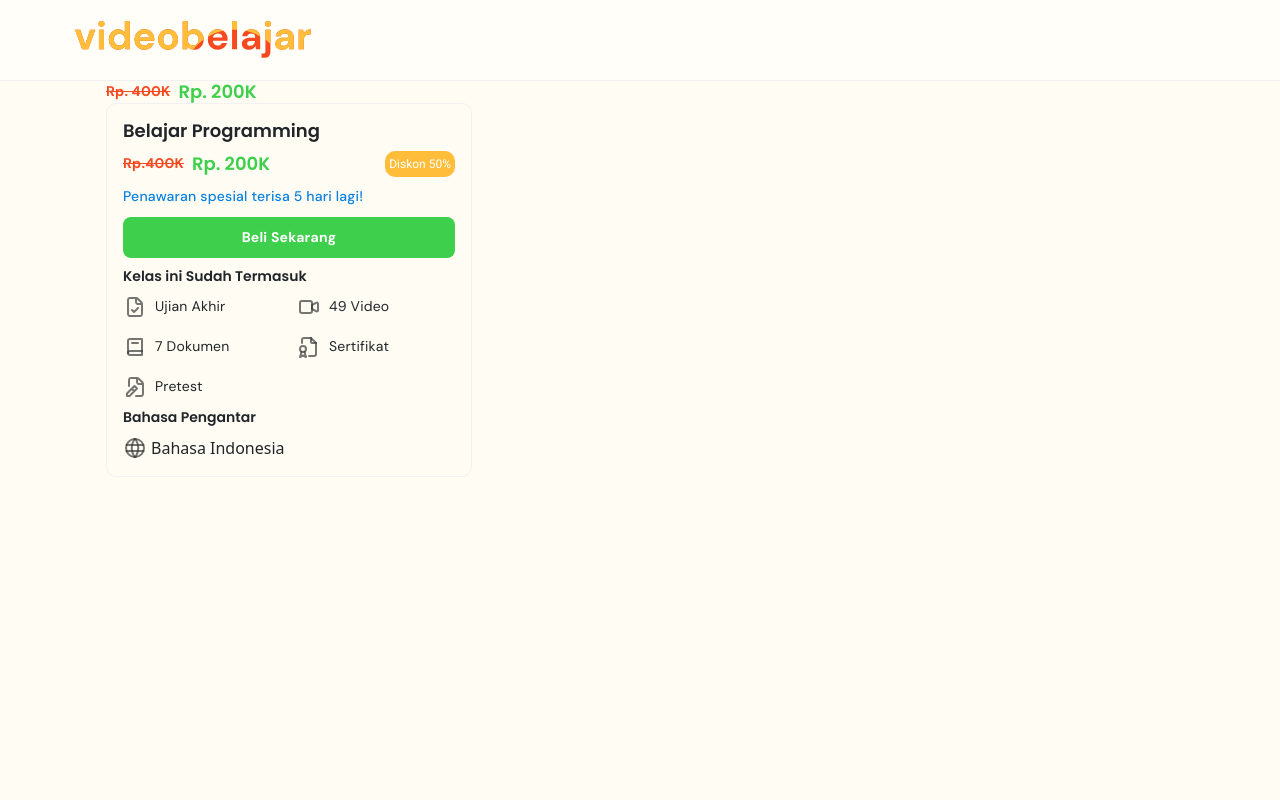
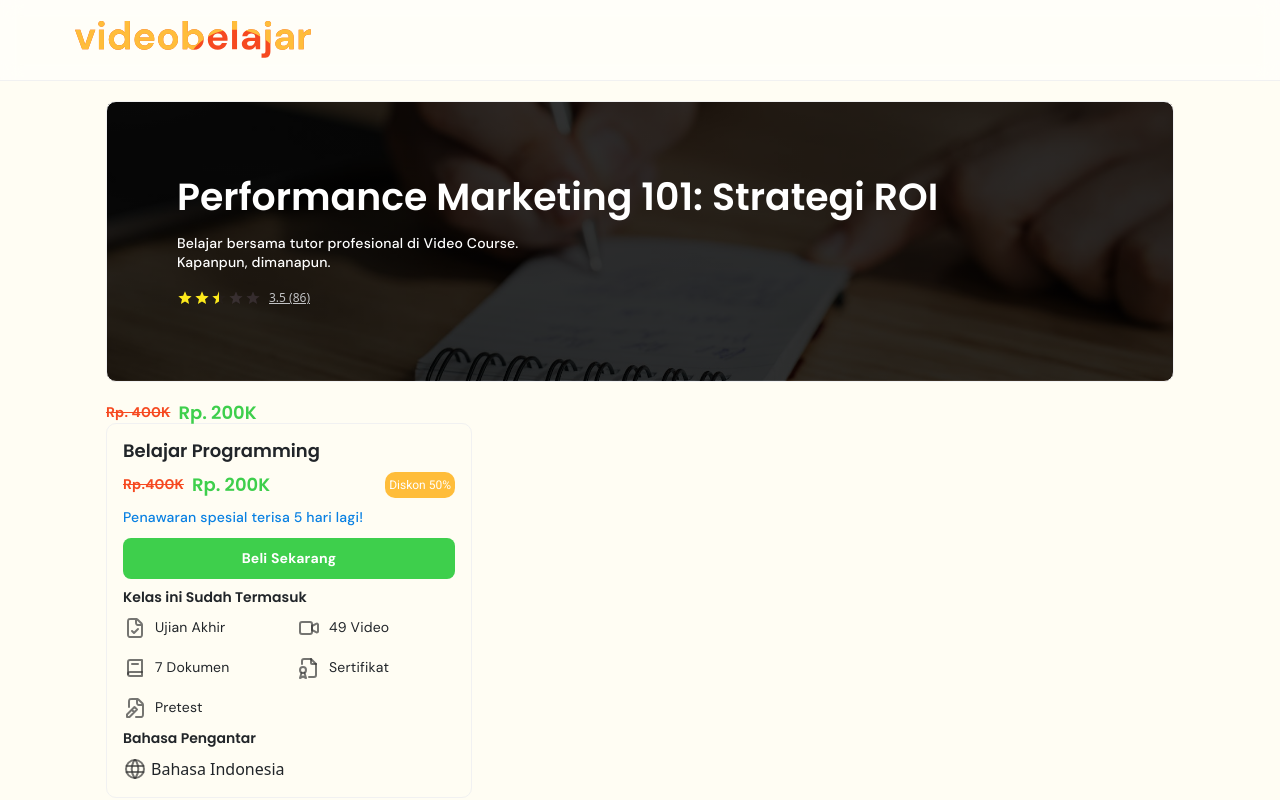
Before and after one commit to esajayantika/E-Course-VideoBelajar, a React (Vite) app: page /sandbox in a window 1280 px wide. Built offline with nearby package versions, Linux system fonts and the light colour scheme.

Commit message:
feat: herodetail & fix rating props

```diff
--- a/src/Pages/HomePage.jsx
+++ b/src/Pages/HomePage.jsx
@@ -14,10 +14,6 @@ import courseCollection from "../data/courseCollection.json";
 function HomePage() {
   const [courses, setCourses] = useState(courseCollection);
   const { isAdmin } = useOutletContext();
-  // helper read image
-  const getImageUrl = (path) => {
-    return new URL(path, import.meta.url).href;
-  };
 
   // Fungsi Tambah data dengan State
   const handleAdd = () => {
@@ -55,7 +51,7 @@ function HomePage() {
         <div className="courses-grid">
           {/* Read all Array courseCollection.json */}
           {courses.map((course) => (
-            <CourseCard key={course.id} price={course.price} imageSrc={getImageUrl(course.imageSrc)} kelas={course.kelas} isAdmin={isAdmin} onEdit={() => handleEdit(course.id)} onDelete={() => handleDelete(course.id)} />
+            <CourseCard key={course.id} price={course.price} imageSrc={course.imageSrc} kelas={course.kelas} isAdmin={isAdmin} onEdit={() => handleEdit(course.id)} onDelete={() => handleDelete(course.id)} />
           ))}
         </div>
       </section>
--- a/src/Pages/SandBox.jsx
+++ b/src/Pages/SandBox.jsx
@@ -1,11 +1,17 @@
 import Price from "../component/atoms/Price";
+import { useState } from "react";
 import CheckoutCard from "../component/molecule/CheckoutCard";
 import Button from "../component/atoms/Button";
+import HeroDetail from "../component/Organism/HeroDetail";
+import courseCollection from "../data/courseCollection.json";
 
 function Sandbox() {
+  const [courses, setCourses] = useState(courseCollection);
+
   return (
     <>
       <div className="container">
+        <HeroDetail kelas={courses[1].kelas} imageSrc={courses[1].imageSrc} />
         <Price originalPrice={"Rp. 400K"} price={"Rp. 200K"} />
         <CheckoutCard price={"Rp. 200K"} originalPrice={"Rp.400K"} kelas={"Belajar Programming"} discount={"50%"} timediscount={"5"}>
           <Button>Beli Sekarang</Button>
--- a/src/component/Organism/ActionSection.css
+++ b/src/component/Organism/ActionSection.css
@@ -35,6 +35,10 @@
   gap: var(--gap-lg);
   width: 100%;
 }
+.action-field {
+  display: flex;
+  text-align: center;
+}
 
 @media (min-width: 768px) {
   .action-section {
@@ -57,6 +61,7 @@
     width: 100%;
     height: 100%;
     padding-right: 145px;
+    text-align: start;
   }
   .action-input .action-btn {
     position: absolute;
--- /dev/null
+++ b/src/component/Organism/HeroDetail.css
@@ -0,0 +1,30 @@
+/* Banner wrapper */
+.detail-section {
+  background-size: cover;
+  background-position: center;
+  background-repeat: no-repeat;
+  display: flex;
+  flex-direction: column;
+  width: 100%;
+  max-width: 1200px;
+  margin: 20px auto;
+  padding: var(--space-5) 20px;
+  border: 1px solid var(--border-2);
+  border-radius: var(--radius-lg);
+}
+.detail-content {
+  display: flex;
+  flex-direction: column;
+  align-items: start;
+  gap: var(--space-4);
+  color: var(--textlight-primary);
+}
+
+@media (min-width: 1024px) {
+  .detail-content {
+    padding: 50px;
+  }
+  .detail-section {
+    overflow: hidden;
+  }
+}
--- /dev/null
+++ b/src/component/Organism/HeroDetail.jsx
@@ -0,0 +1,22 @@
+import "./HeroDetail.css";
+import Rating from "../atoms/Rating";
+
+function HeroDetail({ kelas, imageSrc }) {
+  return (
+    <section className="detail-section" style={{ backgroundImage: `linear-gradient(rgba(0, 0, 0, 0.8), rgba(0, 0, 0, 0.8)), url(${imageSrc})` }}>
+      <div className="detail-content">
+        <h1 className="heading-2" style={{ lineHeight: "1.1" }}>
+          {kelas}
+        </h1>
+        <p className="body-medium-medium" style={{ color: "var(--textlight-primary)" }}>
+          Belajar bersama tutor profesional di Video Course. <br />
+          Kapanpun, dimanapun.
+        </p>
+
+        <Rating light />
+      </div>
+    </section>
+  );
+}
+
+export default HeroDetail;
--- a/src/component/atoms/Rating.css
+++ b/src/component/atoms/Rating.css
@@ -12,9 +12,15 @@
   width: var(--space-4);
   height: auto;
 }
+.rating--light img[alt="blank-star"] {
+  filter: brightness(4);
+}
+.rating--light .rating-score {
+  color: #c1c2c4;
+}
 .rating-score {
   font-size: var(--space-3);
-  color: var(--textdark-secondary);
+  color: var(--rating-color, var(--textdark-secondary));
   text-decoration: underline;
   font-weight: 500;
 }
--- a/src/component/atoms/Rating.jsx
+++ b/src/component/atoms/Rating.jsx
@@ -3,9 +3,9 @@ import Star from "../../assets/HomeAsset/Star.svg";
 import HalfStar from "../../assets/HomeAsset/MaskedStar.svg";
 import BlankStar from "../../assets/HomeAsset/BlankStar.svg";
 
-function Rating() {
+function Rating({ light = false }) {
   return (
-    <div className="rating">
+    <div className={`rating ${light ? "rating--light" : ""}`}>
       <div className="stars">
         <img src={Star} alt="star" />
         <img src={Star} alt="star" />
--- a/src/styles/tokens.css
+++ b/src/styles/tokens.css
@@ -75,7 +75,7 @@
 .heading-2 {
   font-family: "Poppins", sans-serif;
   font-weight: 600;
-  font-size: 40px;
+  font-size: clamp(24px, 1.5vw + 18.6px, 40px);
 }
 .heading-3 {
   font-family: "Poppins", sans-serif;
```
